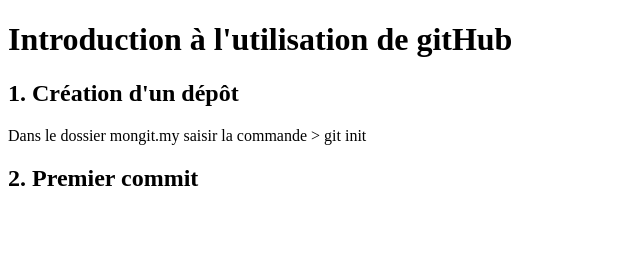
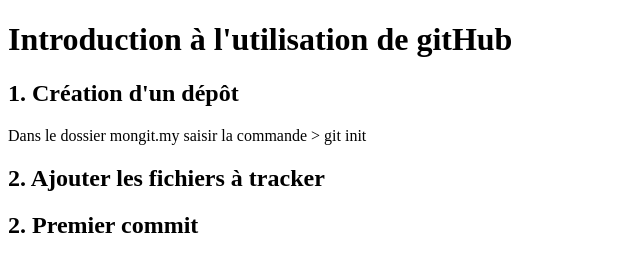
Before and after one commit to JeanJacquesPARRINELLO/myFirstGuide, a website: page public_html/index.html in a window 1280 px wide. Shown: the whole page, without its empty margins (0-640 px from the left). Drawn offline with Linux system fonts and the light colour scheme.

Commit message:
Mon premier commit

```diff
--- a/public_html/index.html
+++ b/public_html/index.html
@@ -17,6 +17,7 @@
             <h2>1. Création d'un dépôt</h2>
             <p>Dans le dossier mongit.my saisir la commande > git init</p>
 
+            <h2>2. Ajouter les fichiers à tracker</h2>
             <h2>2. Premier commit</h2>
         </div>
     </body>
```
